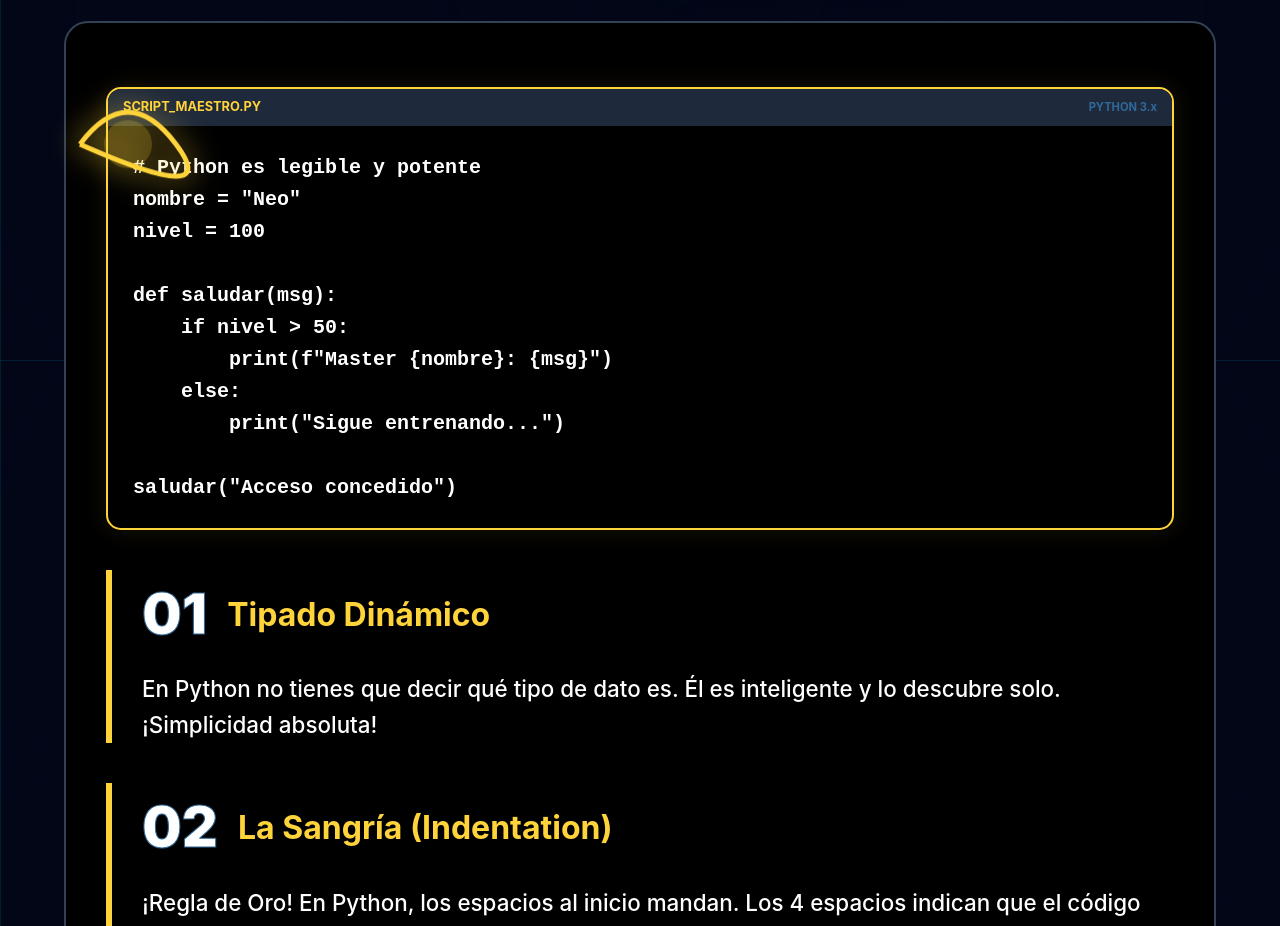
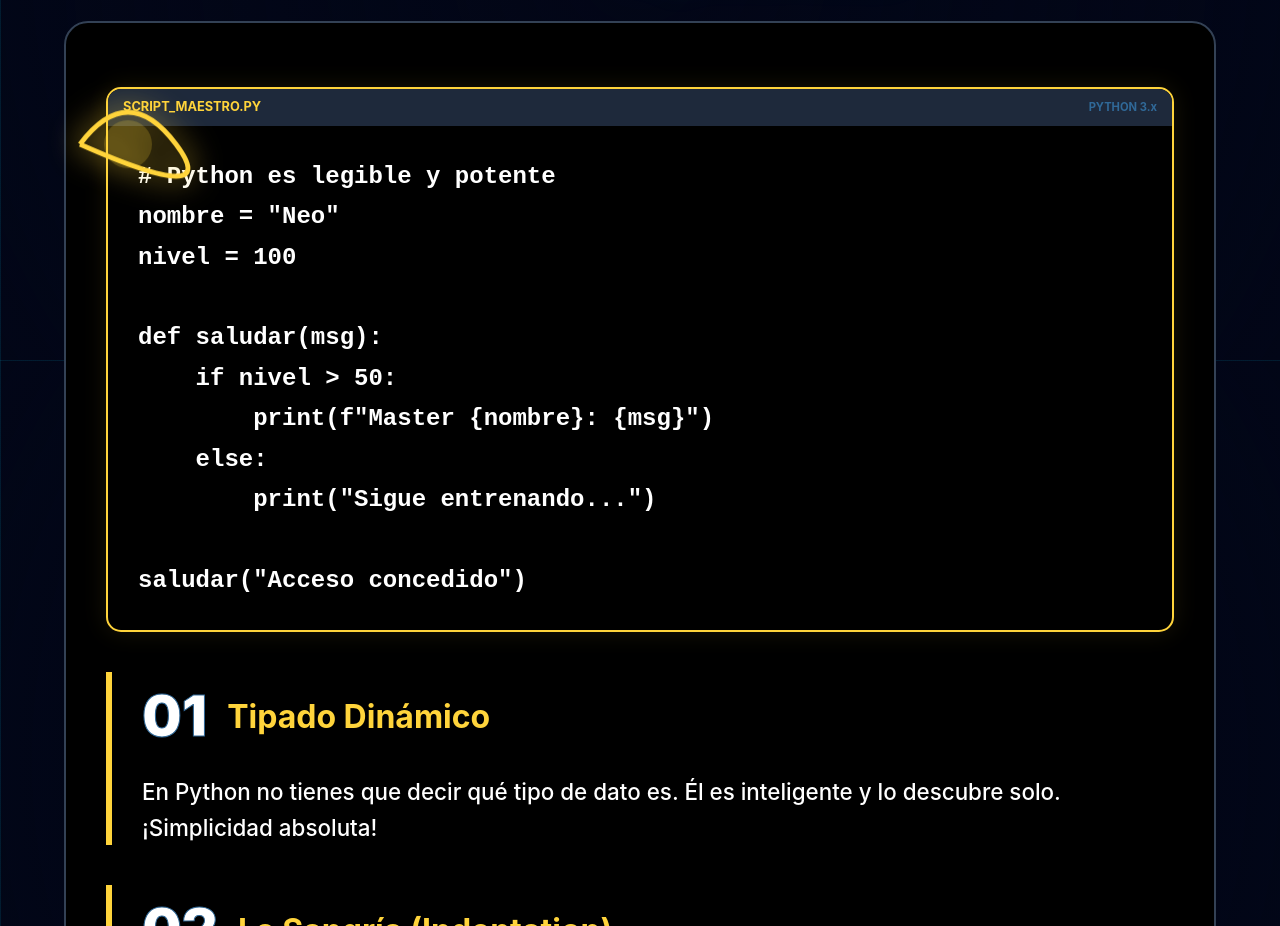
Before and after one commit to loky67-3/Academy, a React (Vite) app in the folder matematicas/: page /python in a window 1280 px wide. Shown: the part 2840-3766 px from the top of the page. Built offline with nearby package versions, Linux system fonts and the light colour scheme.

Commit message:
agregar cambios en python pagina de logica y explicaciones de mas cosas

```diff
--- a/matematicas/src/ProgramacionPython.jsx
+++ b/matematicas/src/ProgramacionPython.jsx
@@ -30,7 +30,7 @@ const PythonCode = ({ title, code }) => (
       <span style={{ fontSize: '0.8rem', color: '#ffd43b', fontWeight: 'bold' }}>{title.toUpperCase()}</span>
       <span style={{ color: '#306998', fontSize: '0.7rem', fontWeight: 'bold' }}>PYTHON 3.x</span>
     </div>
-    <pre style={{ padding: '25px', margin: 0, color: '#ffffff', fontSize: '1.25rem', fontFamily: 'Consolas, monospace', fontWeight: 'bold', lineHeight: '1.5' }}>
+    <pre style={{ padding: '30px', margin: 0, color: '#ffffff', fontSize: '1.5rem', fontFamily: 'Consolas, monospace', fontWeight: '900', lineHeight: '1.6', overflowX: 'auto' }}>
       <code>{code}</code>
     </pre>
   </div>
```
